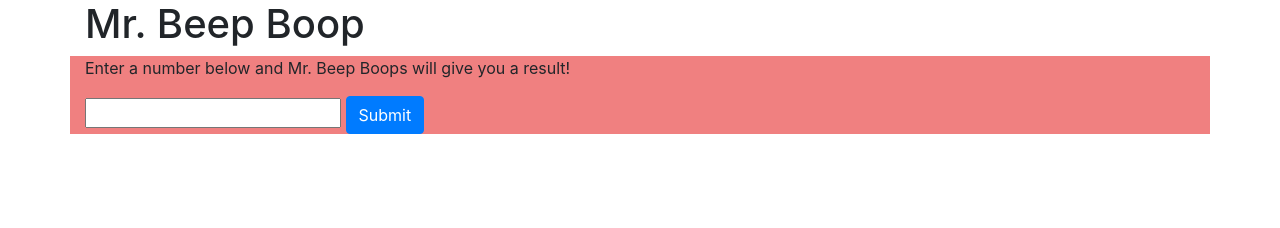
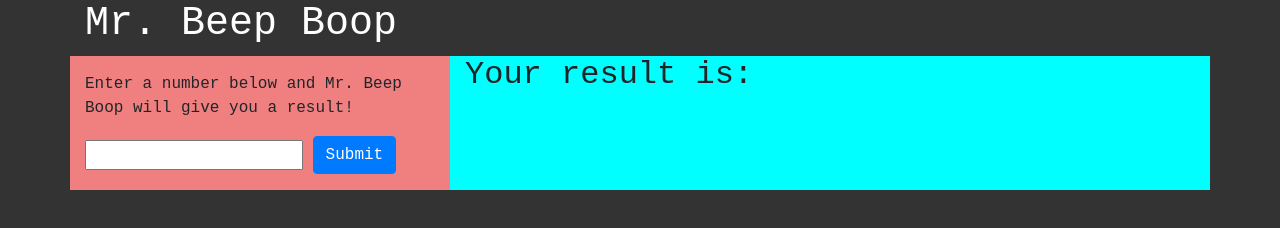
Before and after one commit to mireie/mr-beep-boop, a plain HTML site: page index.html in a window 1280 px wide. Drawn offline with Linux system fonts and the light colour scheme.

Commit message:
add sticky form

```diff
--- a/css/styles.css
+++ b/css/styles.css
@@ -1,11 +1,22 @@
+body {
+  font-family:'Courier New', Courier, monospace;
+  background-color: #333;
+}
+h1 {
+  color:white;
+}
 #result {
   background-color:aqua;
-  display:none;
 }
 #entry {
   background-color: lightcoral;
 }
-#result:hover {
-  max-height:500px;
-  background-color: darkblue;
+#entry p {
+  margin-top:1rem;
 }
+.entry-block {
+margin-bottom:1rem;
+}
+#userNumber {
+  text-align: center;
+}
--- a/index.html
+++ b/index.html
@@ -15,10 +15,12 @@
     <h1>Mr. Beep Boop</h1>
     <div class="row">
       <div class="col" id="entry">
-        <form id="form">
-          <p>Enter a number below and Mr. Beep Boops will give you a result!</p>
-          <input id="userNumber" type="number"></input>
-          <button type="submit" class="btn btn-primary">Submit</button>
+        <form class="sticky-top" id="form">
+          <p>Enter a number below and Mr. Beep Boop will give you a result!</p>
+          <div class="entry-block">
+            <input id="userNumber" type="number"></input>
+            <button type="submit" class="btn btn-primary">Submit</button>
+          </div>
         </form>
       </div>
       <div class="col-md-8" id="result">
```
